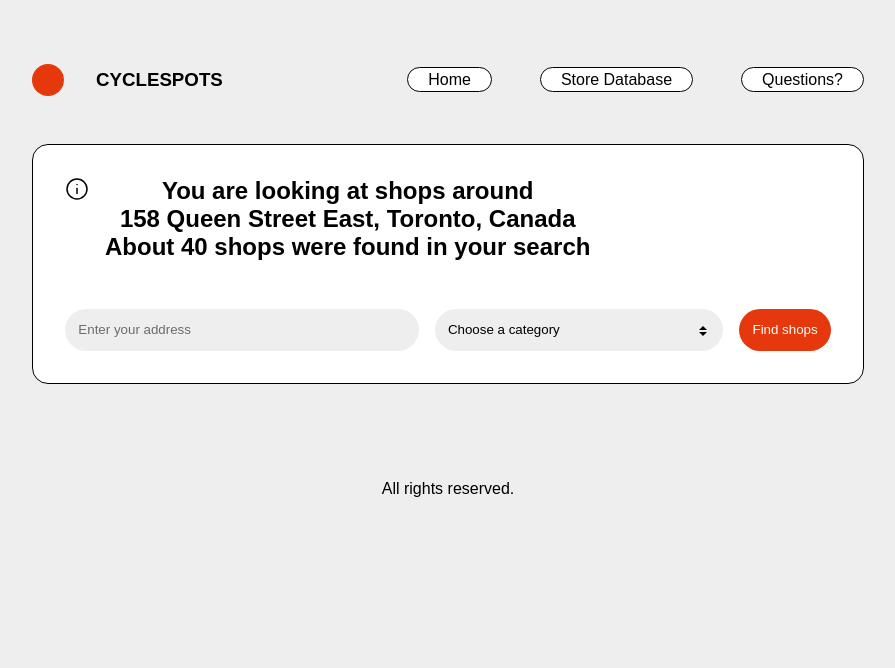
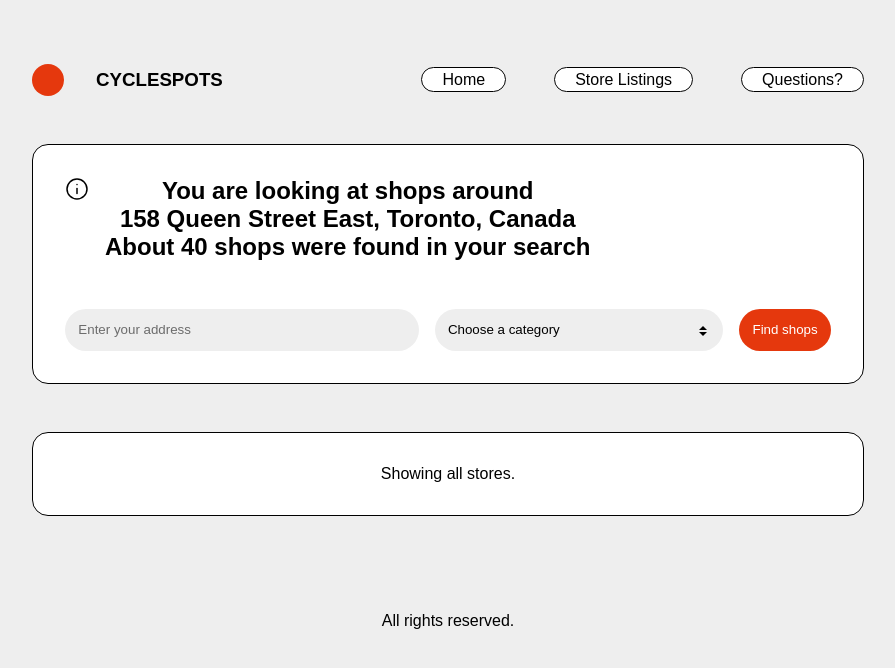
Before and after one commit to aubreymae/cyclespots, a React (Vite) app in the folder cyclespots/: page /listings in a window 1280 px wide. Shown: the top 668 px of the page, without its empty margins (192-1087 px from the left). Built offline with nearby package versions, Linux system fonts and the light colour scheme; some icons are missing; a web font is replaced by a local one.

Commit message:
Creating StoreResults component for store listings page

```diff
--- a/cyclespots/src/components/Header/Header.jsx
+++ b/cyclespots/src/components/Header/Header.jsx
@@ -90,7 +90,7 @@ function Menu() {
           </li>
           <li className="nav__menu-item">
             <NavLink to="/listings" className="nav__menu-item-link">
-              Store Database
+              Store Listings
             </NavLink>
           </li>
           <li className="nav__menu-item">
--- /dev/null
+++ b/cyclespots/src/components/StoreResults/StoreResults.jsx
@@ -0,0 +1,19 @@
+import "./StoreResults.css";
+
+function Results() {
+  return (
+    <>
+      <section id="store-results-section" className="main-section framed-box">
+        <p>Showing all stores.</p>
+      </section>
+    </>
+  );
+}
+
+export default function StoreResults() {
+  return (
+    <>
+      <Results />
+    </>
+  );
+}
--- a/cyclespots/src/pages/Listings/index.jsx
+++ b/cyclespots/src/pages/Listings/index.jsx
@@ -1,9 +1,11 @@
 import SearchListing from "../../components/SearchListing/SearchListing";
+import StoreResults from "../../components/StoreResults/StoreResults";
 
 function Listings() {
   return (
     <>
       <SearchListing />
+      <StoreResults />
     </>
   );
 }
```
Also changed, not shown: cyclespots/src/components/StoreResults/StoreResults.css (added).
